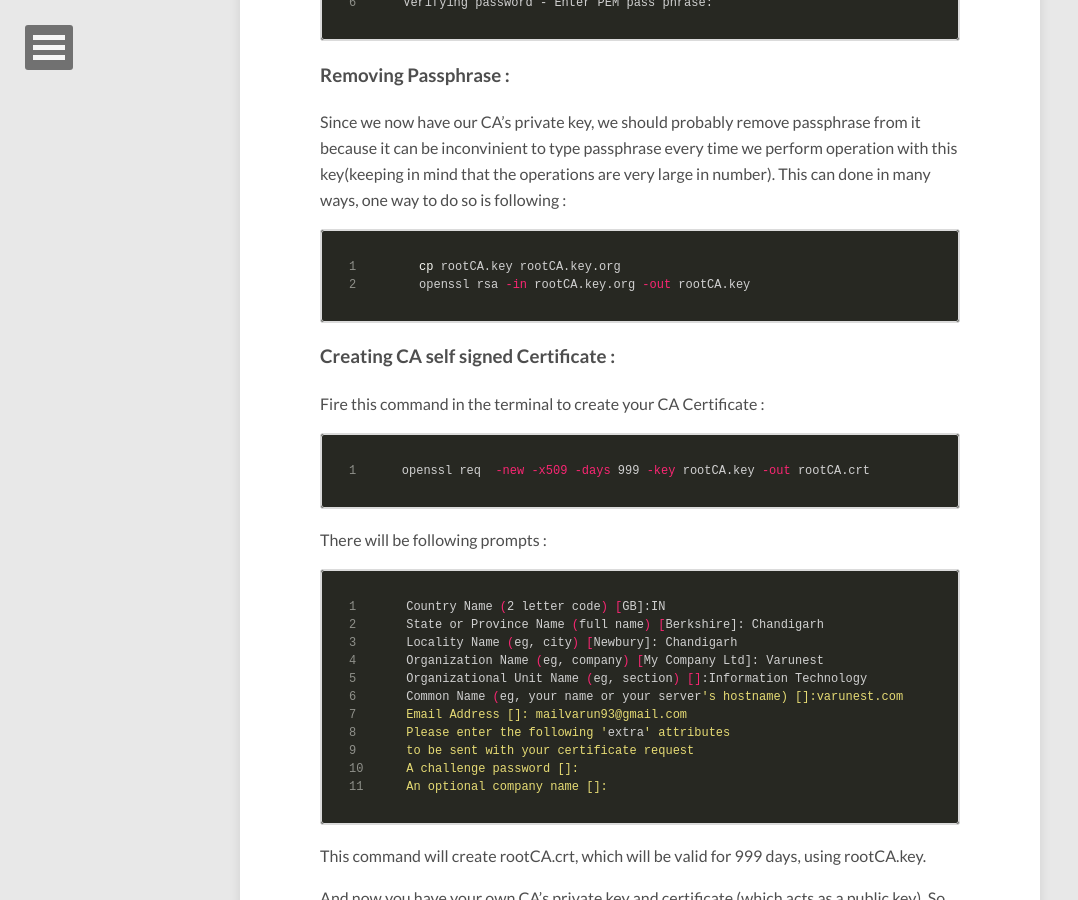
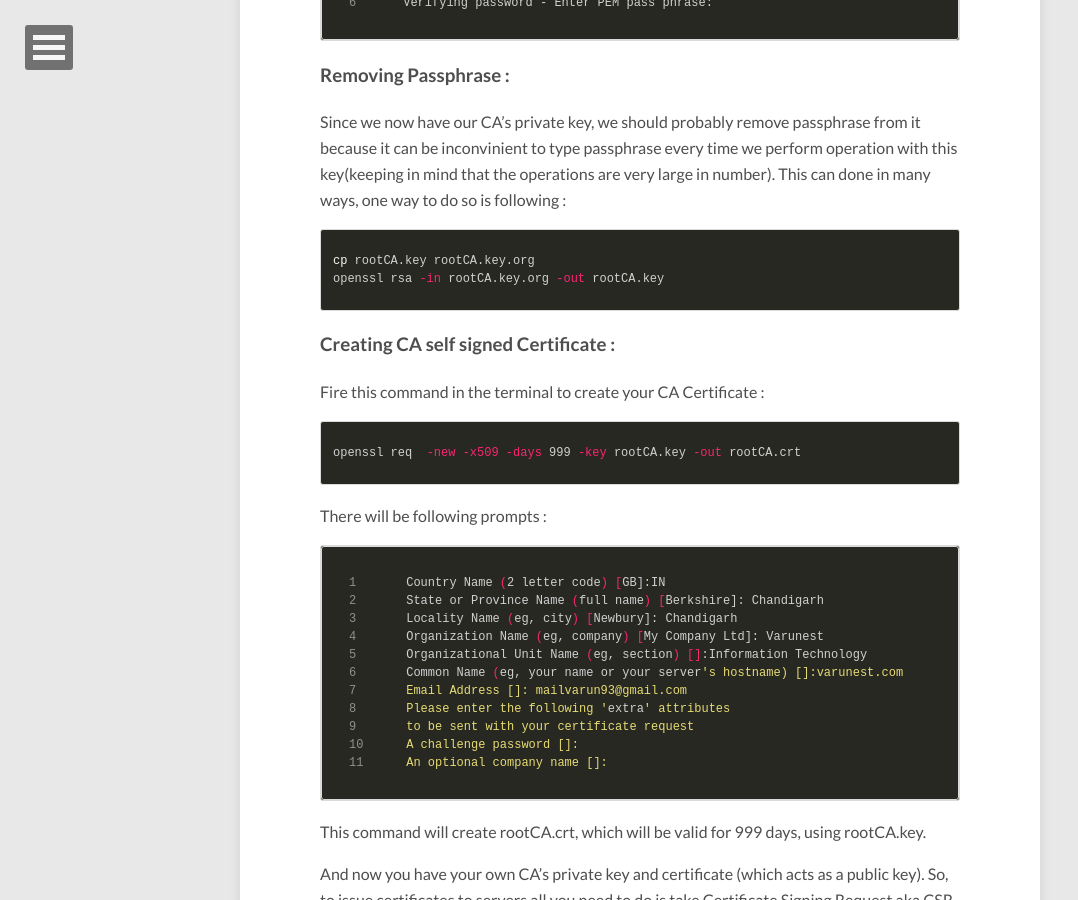
Before and after one commit to RepoForks/varunest.github.io, a Jekyll site: the page built from _posts/2015-02-11-creating-ca-and-self-signed-certificates.markdown, in a window 1280 px wide and 900 px high, scrolled down 2435 px. Shown: the whole window, without its empty margins (0-1078 px from the left). Built offline with Jekyll 4.4.1, drawn with Linux system fonts in a browser that asks for light colours; nearby versions of some CDN libraries; comment, search, counter and statistics services are not loaded.

Commit message:
minor bug fix

```diff
--- a/_posts/2015-02-11-creating-ca-and-self-signed-certificates.markdown
+++ b/_posts/2015-02-11-creating-ca-and-self-signed-certificates.markdown
@@ -57,17 +57,17 @@ Verifying password - Enter PEM pass phrase:
 ###Removing Passphrase :
 Since we now have our CA's private key, we should probably remove passphrase from it because it can be inconvinient to type passphrase every time we perform operation with this key(keeping in mind that the operations are very large in number). This can done in many ways, one way to do so is following :
 
-~~~ bash
+{% highlight bash %}
 cp rootCA.key rootCA.key.org
 openssl rsa -in rootCA.key.org -out rootCA.key
-~~~
+{% endhighlight %}
 
 ###Creating CA self signed Certificate :
 Fire this command in the terminal to create your CA Certificate :
 
-~~~ bash
+{% highlight bash %}
 openssl req  -new -x509 -days 999 -key rootCA.key -out rootCA.crt
-~~~
+{% endhighlight %}
 
 There will be following prompts :
 
```
